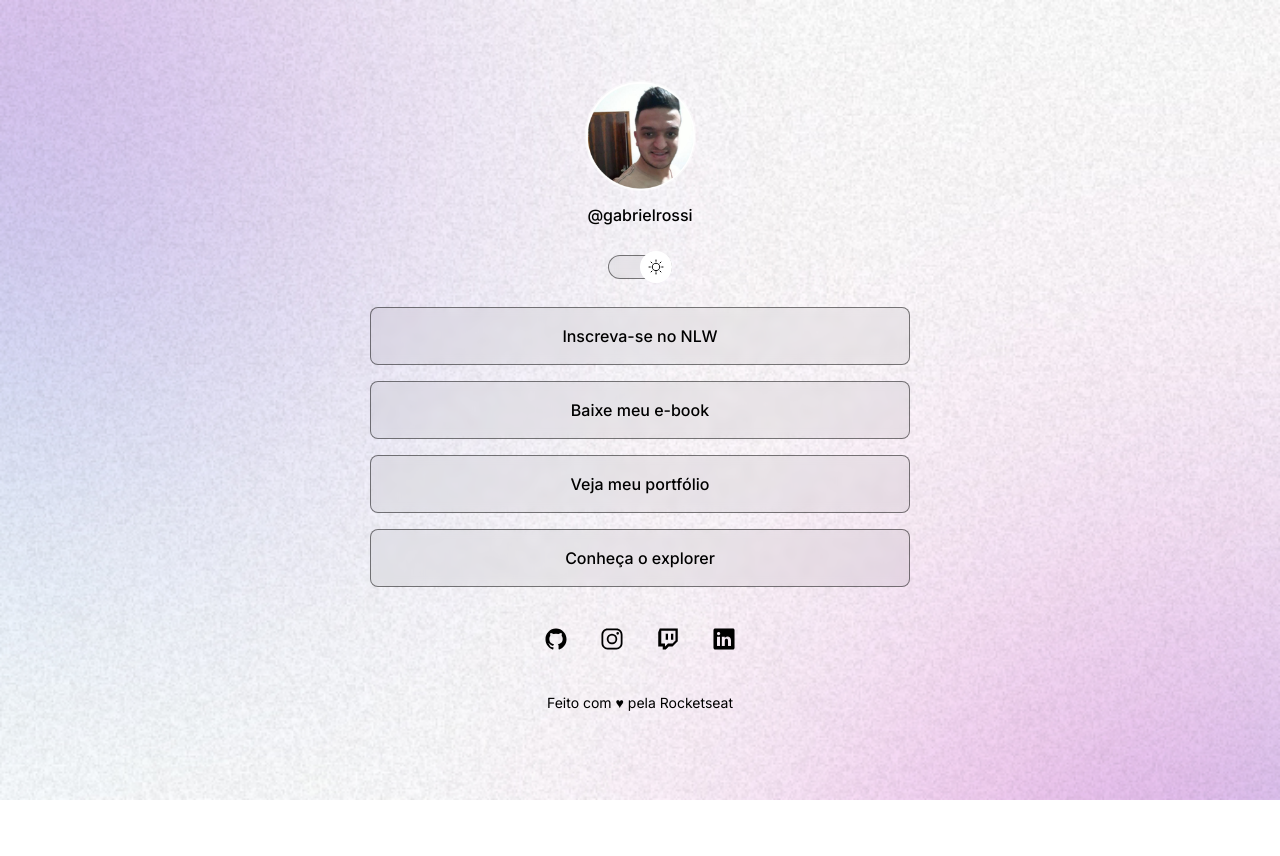
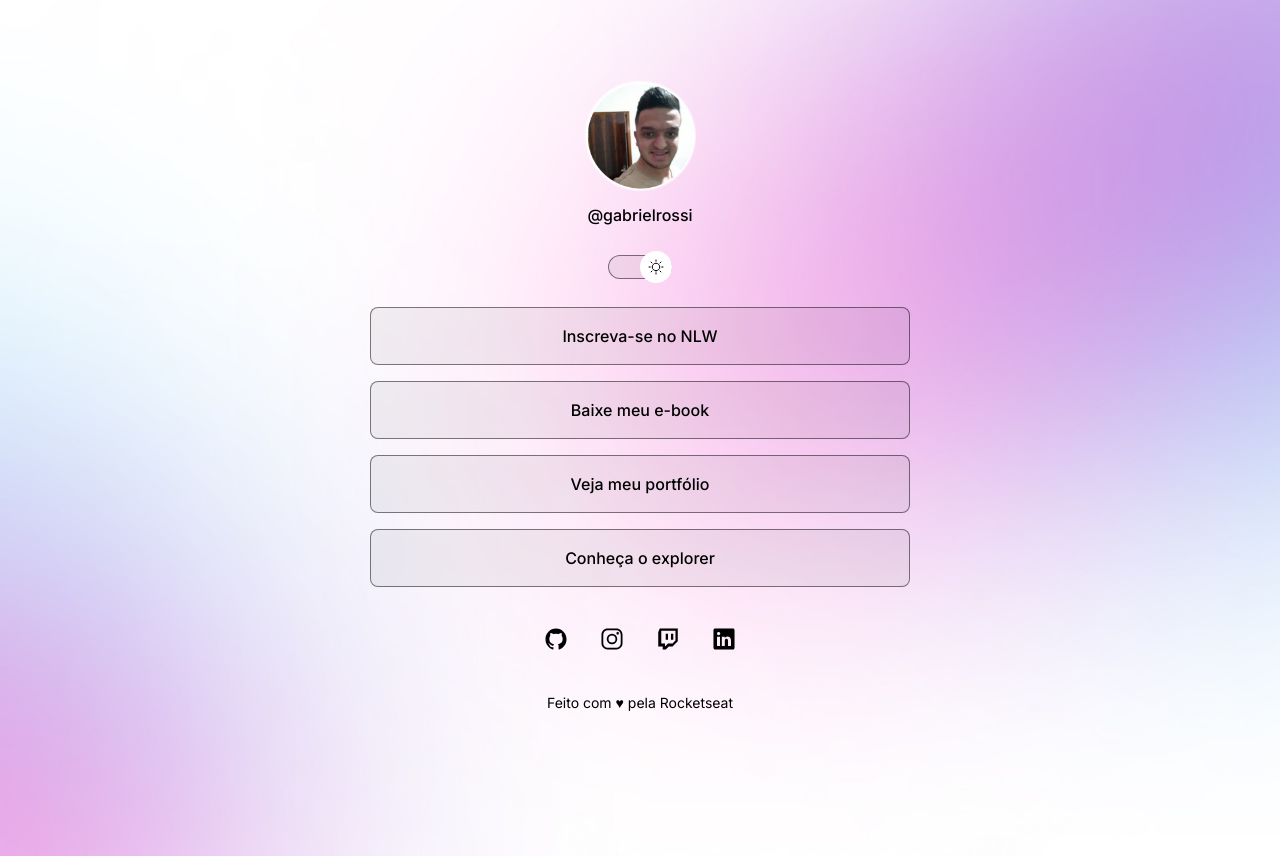
Before and after one commit to GabriellRossi/devlinks, a plain HTML site: page index.html in a window 1280 px wide. Both pictures are taken after a click on the element 640 px from the left and 267 px from the top of the page. Before the commit the page ends 800 px from the top, so only its background shows below. Drawn offline with nearby package versions, Linux system fonts and the light colour scheme.

Commit message:
Adicionado background desktop para dispositivo acima de 700px

```diff
--- a/style.css
+++ b/style.css
@@ -31,6 +31,8 @@ body {
   background: var(--bg-url) no-repeat top center/cover;
 
   font-size: 1.6rem;
+
+  height: 100vh;
 }
 
 body * {
@@ -183,3 +185,15 @@ footer a {
   color: var(--text-color);
   cursor: pointer;
 }
+
+/*** MEDIA QUERIES ****/
+
+@media (min-width: 700px) {
+  :root {
+    --bg-url: url(./assets/bg-desktop-dark.jpg);
+  }
+
+  .light {
+    --bg-url: url(./assets/bg-desktop-light.jpg);
+  }
+}
```
